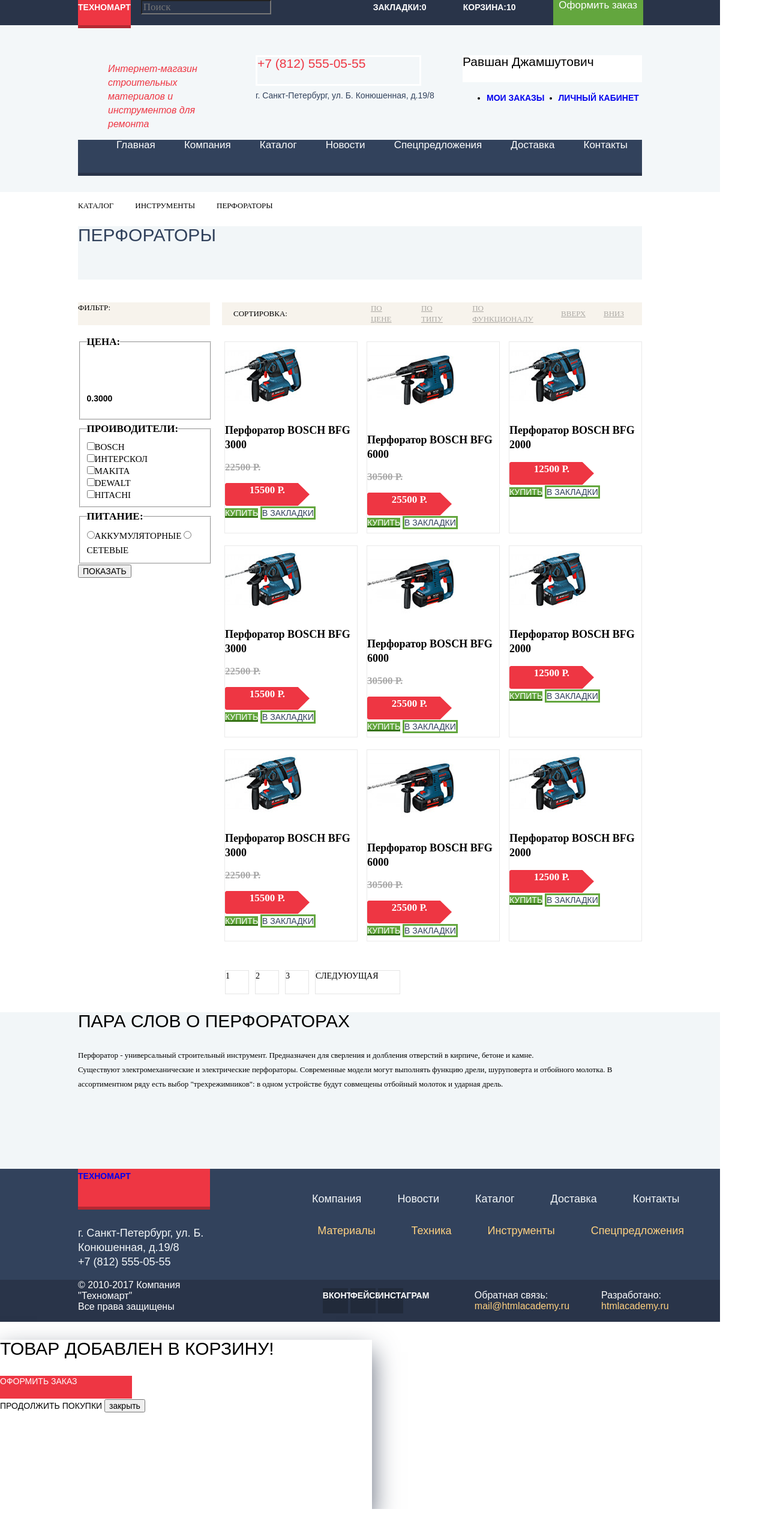
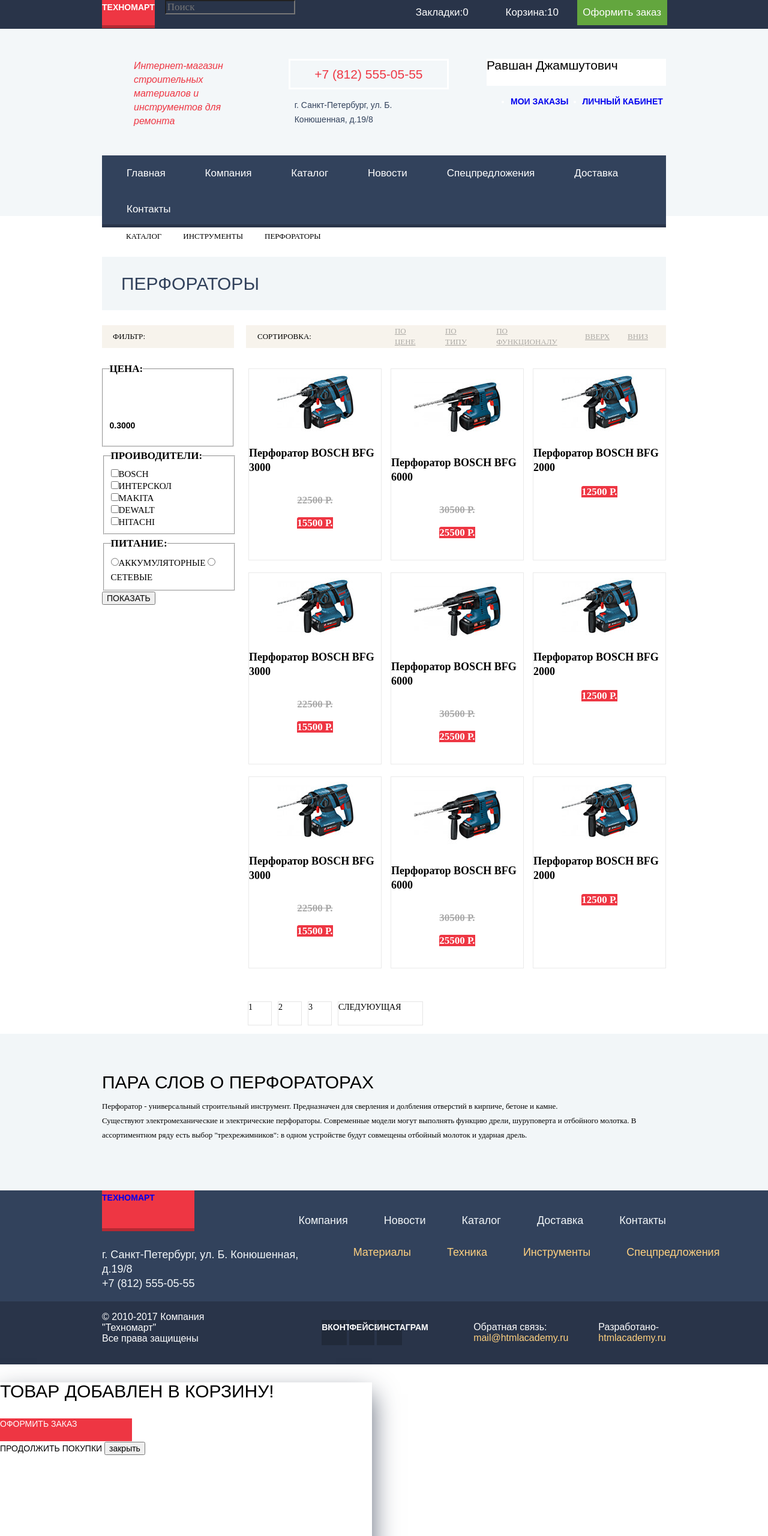
Before and after one commit to Picassinio/674467-technomart, a plain HTML site: page catalog.html in a window 1280 px wide. Shown: the top 2560 px of the page at 60% size. Before the commit the page ends 2515 px from the top, so only its background shows below. Drawn offline with Linux system fonts and the light colour scheme; a web font is replaced by a local one.

Commit message:
пошлифовал сетку

```diff
--- a/catalog.html
+++ b/catalog.html
@@ -11,6 +11,7 @@
 	<body>
 		<header class="header">
   			<div class="header-top">
+  				<div class="conteiner header-top-conteiner">
 					<a class="header-logo" href="#">ТЕХНОМАРТ</a>
 					<form class="header-search" action="https://echo.htmlacademy.ru" method="post">
 							<span class="search-image"></span>
@@ -23,6 +24,8 @@
 		  				<li><a class="header-buy-order" href="#">Оформить заказ</a></li>
 		  			</ul>
 		  		</div>
+  			</div>
+  			<div class="conteiner">
 	  			<div class="header-middle">
 		  			<h1 class="header-caption">Интернет-магазин строительных материалов и инструментов для ремонта</h1>
 		  			<div class="header-contacts">
@@ -49,15 +52,18 @@
 			  			<li><a href="#">Контакты</a></li>
 			  		</ul>
 				</nav>
+			</div>
   		</header>
   		<main>
+  			<div class="conteiner">
 	  			<ul class="breadcrumbs">
 	  				<li><a href="catalog.html">Каталог</a></li>
 	  				<li><a href="#">Инструменты</a></li>
 	  				<li>Перфораторы</li>
 	  			</ul>
   			<h2>ПЕРФОРАТОРЫ</h2>
-	  		<section class="products">
+  		</div>
+	  		<section class="conteiner products">
 	  			<div class="sorting-conteiner">
 		          <h3 class="sorting-block">ФИЛЬТР:</h3>
 		          <div class="more-sorting">
@@ -96,7 +102,6 @@
 		          	  <button type="submit" class="sorting-button" name="sorting-button" value="Показать">ПОКАЗАТЬ</button>
 		          </form>
 	      	</div>
-	          <div class="products-inner">
 				<ul class="products-catalog">
 					<li>
 					   <article class="products-item">
@@ -268,8 +273,6 @@
           		</li>
          	</ul>
 	    </div>
-	    </div>
-          	<div>
           <ul class="pagination">
           	<li>
           		<a href="#">1</a>
@@ -284,15 +287,17 @@
           		<a href="#">СЛЕДУЮУЩАЯ</a>
           	</li>
           </ul>
-            </div>
           </section>
           <section class="perforators-about">
+          	<div class="conteiner">
 	          	<h3>ПАРА СЛОВ О ПЕРФОРАТОРАХ</h3>
 	          	<p>Перфоратор - универсальный строительный инструмент. Предназначен для сверления и долбления отверстий в кирпиче, бетоне и камне.<br>
 	          	Существуют электромеханические и электрические перфораторы. Современные модели могут выполнять функцию дрели, шуруповерта и отбойного молотка. В ассортиментном ряду есть выбор "трехрежимников": в одном устройстве будут совмещены отбойный молоток и ударная дрель.</p>
+	          </div>
           </section>
       </main>
       <footer class="footer-navigation">
+        	<div class="conteiner">
 	        	<div class="footer-conteiner">
 		  			<a class="footer-navigation-logo" href="#">ТЕХНОМАРТ</a>
 		  			<ul class="footer-line footer-navigation-list">
@@ -314,8 +319,10 @@
 		  				<li><a href="#">Спецпредложения</a></li>
 		  			</ul>
 		  		</div>
+		  	</div>
   		</footer>
   		<footer class="footer">
+  			<div class="conteiner footer-flex">
 	  			<p class="footer-copyright">&copy; 2010-2017 Компания "Техномарт"<br>
 	  			Все права защищены</p>
 	  			<ul class="footer-social">
@@ -327,9 +334,10 @@
 	        		<a href="mailto:mail@htmlacademy.ru">mail@htmlacademy.ru</a>
 	        	</p>
 	        	<p class="footer-line footer-developers">
-        		Разработано:
+	        		Разработано-<br>
 	        		<a href="htmlacademy.ru">htmlacademy.ru</a>
 	        	</p>
+	        </div>
         </footer>
         <section class="modal modal-bookmarks">
           <p>Товар добавлен в корзину!</p>
--- a/css/style.css
+++ b/css/style.css
@@ -1,8 +1,4 @@
 body {
-	margin: 0;
-	padding: 0;
-	width:1200px;
-
 	font-family: "Cuprum", Arial, sans-serif;
 	font-size: 14px;
 	line-height: 24px;
@@ -20,21 +16,28 @@
 	visibility: hidden;
 }
 .header {
+	color: #ffffff;
 	background-color: #F3F7F9;
 	height: 320px;
+	width:100%;
+	padding-bottom:40px;
 }
 .header-top {
-	color: #ffffff;
-
 	background-color:#293449;
 	padding:0;
-	height:42px;
-
+	width:100%;
+	margin-bottom:50px;
+}
+.header-top-conteiner {
 	display:flex;
-	padding-left:130px;
-	padding-right: 130px;
-	align-items:flex-start;
-	margin-bottom:50px;
+	align-items:stretch;
+	min-height:42px;
+}
+.conteiner {
+	width:940px;
+	padding-left: 42px;
+	padding-right: 42px;
+	margin:auto;
 }
 .header-search {
 	margin:0;
@@ -87,15 +90,23 @@
 }
 .header-buy {
 	display:flex;
-	align-items: flex-start;
+	align-items: stretch;
 	margin:0;
+	height:100%;
 }
 .header-buy a {
+  font-size: 17px;
+  font-weight: normal;
+  font-style: normal;
+  line-height: 42px;
+  text-align: center;
+  vertical-align: middle;
   color: #ffffff;
+  text-transform: none;
 }
 .header-buy-item  {
   width: 150px;
-  height: 42px;
+  height: 100%;
   background-color: #293449;
   display: block;
 }
@@ -114,7 +125,7 @@
 	line-height: 18px;
 
 	width:150px;
-	height:42px;
+	height:100%;
 	background-color: #63a63e;
 	display: block;
 
@@ -131,14 +142,11 @@
 .header-middle {
 	background-color: #F3F7F9;
 	display: flex;
-	padding-left:180px;
-	padding-right: 130px;
 	justify-content: flex-start;
+	align-items: flex-start;
 	margin-bottom:44px;
+	padding-left:53px;
 }
-
-
-
 .header-caption {
 	font-size:16px;
 	font-weight:normal;
@@ -148,24 +156,30 @@
 
 	width: 196px;
   	height: 60px;
+  	margin:0;
   	margin-right:68px;
 
 	text-transform: none;
+}
+.header-contacts {
+	width:270px;
+	margin-right: 69px;
+	margin-bottom:-10px;
 }
 
 .header-number {
   font-size: 21px;
   font-weight: normal;
   font-style: normal;
-  line-height:21px;
+  line-height:45px;
   color: #ee3643;
+  text-align: center;
+  vertical-align: middle;
 
-  width: 270px;
-  height: 45px;
+  width: 100%;
+  min-height: 45px;
   border: solid 3px #ffffff;
   display: block;
-  margin-right: 69px;
-  margin-bottom:-10px;
 
 }
 .header-address {
@@ -174,6 +188,7 @@
   	font-style: normal;
   	line-height: 24px;
 	color:#32425c;
+	padding-left:10px;
 
 	text-transform: none;
 }
@@ -194,8 +209,10 @@
   font-size: 21px;
   font-weight: normal;
   font-style: normal;
-  font-stretch: normal;
+  line-height: 45px;
   color: #000000;
+  text-align: center;
+  vertical-align: middle;
 
   text-transform: none;
 }
@@ -219,49 +236,58 @@
 	display: block;
 }
 .site-navigation {
-
-	width: 940px;
-  	height: 60px;
+  	min-height: 60px;
 	background-color:  #32425c;
 	box-shadow: inset 0px -5px 0 0 #293449;
-	margin-left: 130px;
+	padding-left:0;
 }
 .site-navigation-list {
-	display: flex;
-	align-items: center;
-	flex-direction: row;
-	justify-content: space-around;
+	padding:0;
+	padding-left:10px;
+	margin:0;
 }
-
+.site-navigation-list li {
+	display:inline-block;
+	margin: 0;
+}
 .site-navigation-list a {
 	font-size:17px;
 	font-weight: normal;
   	font-style: normal;
-  	line-height:17px;
+  	line-height:60px;
+  	vertical-align: middle;
 	color: #ffffff;
 
+	margin: 0;
 	text-transform: none;
-	vertical-align: middle;
 	display: block;
-	height: 60px;
+	min-height: 60px;
+	padding-right:31px;
+	padding-left: 31px;
 }
 .site-navigation-list a:hover{
 	background-color:#212a3a;
+	height:55px;
 }
 .site-navigation-list a:active {
 	background-color: #1d2739;
 }
 .categories {
-	margin-left: 90px;
-	margin-bottom: 53px;
+	margin-bottom:53px;
+
 }
 .categories-navigation {
 	display: flex;
-	justify-content: row;
+	justify-content: space-between;
 	flex-wrap: wrap;
+	padding: 0;
+	max-width: 940px;
+}
+.categories-navigation-inner {
+	padding:0;
+	list-style: none;
 }
 .categories-navigation li {
-	margin-right: 20px;
 }
 
 .categories-navigation p {
@@ -271,6 +297,7 @@
   font-style: normal;
   line-height: 30px;
   color: #ffffff;
+  margin:0;
 }
 .categories-navigation a {
   font-size: 14px;
@@ -282,7 +309,8 @@
 }
 .categories-item {
 	width: 300px;
-	height: 123px;
+	min-height: 123px;
+	margin-bottom: 20px;
 }
 
 .categories-button {
@@ -296,12 +324,17 @@
 }
 .categories-materials {
 	background-color: #ffbf47;
+	margin-right: 20px;
 }
 .categories-instrument {
+  margin-right: 20px;
   background-color: #3bbce3;
 }
 .categories-technique {
   background-color: #dc91d8;
+}
+.slider {
+	margin-right: 20px;
 }
 .slider h3 {
   font-size: 36px;
@@ -309,8 +342,9 @@
   font-style: normal;
   line-height: 36px;
   color: #ffffff;
+  margin:0;
 }
-.slider p{
+.slider p {
   font-size: 18px;
   font-weight: normal;
   font-style: normal;
@@ -332,8 +366,9 @@
 }
 .red-button {
   width: 253px;
-  height: 38px;
+  min-height: 38px;
   display: block;
+  background-color: #ee3643;
 }
 .red-button:hover,
 .red-button:focus {
@@ -349,6 +384,8 @@
   background-color: #685C52;
   background-image: url(../img/slider1.jpg);
   background-repeat: no-repeat;
+  background-position:center;
+  display: none;
 }
 .slide-second {
   width: 620px;
@@ -356,6 +393,7 @@
   background-color: #685C52;
   background-image: url("../img/slider2.jpg");
   background-repeat: no-repeat;
+  background-position:center;
 }
 .slide-button {
 
@@ -367,10 +405,8 @@
   background-color: #ffc047;
 }
 .popular-block {
-  width: 940px;
   height: 89px;
   background-color: #f9f5f0;
-  margin-left: 130px;
   display: flex;
   justify-content: space-between;
   align-items: center;
@@ -388,26 +424,27 @@
   font-size: 14px;
   font-weight: normal;
   font-style: normal;
-  line-height: 18px;
+  line-height: 38px;
   color: #ffffff;
-
-  width: 253px;
-  height: 38px;
-  background-color: #ee3643;
+  vertical-align: middle;
+  text-align: center;
 }
 .products-catalog {
 	display: flex;
 	justify-content: space-between;
-	margin-left:90px;
-	margin-right: 70px;
 	flex-wrap: wrap;
+	padding:0;
+	margin-bottom:21px;
 }
 .products-item {
   width: 220px;
-  height: 318px;
+  min-height: 318px;
   background-color: #ffffff;
   border: solid 1px #eaeaea;
   margin-bottom:20px;
+  display: flex;
+  flex-direction: column;
+  align-items: center;
 }
 .products-item:hover {
 	box-shadow: 0px 10px 25px 0 rgba(41, 52, 73, 0.5);
@@ -419,7 +456,6 @@
   font-weight: bold;
   font-style: normal;
   line-height: 20px;
-  letter-spacing: normal;
   text-align: center;
   color: #000000;
 
@@ -444,8 +480,7 @@
   line-height: 1.06;
   letter-spacing: normal;
   color: #ffffff;
-}
-.products-price {
+
   text-align: center;
   width: 141px;
   height: 38px;
@@ -456,9 +491,9 @@
 .producers-catalog {
 	display: flex;
 	flex-wrap: wrap;
-	margin-left: 90px;
-	margin-right: 50px;
 	justify-content: space-between;
+	padding:0;
+	max-width:940px;
 }
 .producers-icon a {
   width: 220px;
@@ -466,7 +501,6 @@
   background-color: #ffffff;
   border: solid 1px #eaeaea;
   display: block;
-  margin-right: 20px;
   margin-bottom: 20px;
 }
 .producers-icon a:hover,
@@ -484,6 +518,7 @@
 .service {
   background-color: #F5F9FA;
   margin-bottom:82px;
+  width:100%;
 }
 .service h2 {
   font-size: 30px;
@@ -491,13 +526,10 @@
   font-style: normal;
   line-height: 30px;
   color: #000000;
-
-  margin-left:130px;
 }
 .service h2+p {
   width: 398px;
   height: 96px;
-  margin-left:130px;
 }
 .service p {
   font-family: PTSans;
@@ -513,7 +545,7 @@
   text-transform: none;
 }
 .service-list {
-	margin-left:90px;
+	padding:0;
 }
 .service-list li {
   color: #ffffff;
@@ -553,14 +585,13 @@
   height: 38px;
   background-color: #ff5357;
 }
-.conteiner {
+.conteiner-2 {
 	display: flex;
 	margin-bottom: 86px;
 }
 .technomart-about {
   width: 519px;
   height: 293px;
-  margin-left:130px;
   margin-right:120px;
 }
 .technomart-about h3 {
@@ -640,13 +671,15 @@
 .footer-navigation {
 	background-color: #32425c;
 	margin-bottom:0;
+	width:100%;
 }
 .footer-conteiner {
 	display:flex;
 }
 .footer-navigation-list {
+	margin-top: 38px;
+	padding:0;
 	display: flex;
-	margin-top: 38px;
 }
 .footer-navigation-logo {
   width: 220px;
@@ -654,8 +687,7 @@
   background-color: #ee3643;
   box-shadow: inset 0px -5px 0 0 rgba(0, 0, 0, 0.24);
   display: block;
-  margin-left: 130px;
-  margin-right: 130px;
+  margin-right: 113px;
 }
 .footer-navigation p,
 .footer-navigation-number {
@@ -665,6 +697,9 @@
   line-height: 24px;
   color: #f3f7f9;
 }
+.footer-navigation-list li {
+
+}
 .footer-navigation-list a {
   font-size: 18px;
   font-weight: normal;
@@ -673,7 +708,7 @@
   color: #f3f7f9;
 
   text-transform: none;
-  margin-right: 60px;
+  margin-left: 60px;
   margin-bottom:43px;
 }
 .footer-navigation-list a:active {
@@ -682,15 +717,17 @@
 }
 .footer-conteiner-2 {
 	display: flex;
+	justify-content: space-between;
 }
 .footer-conteiner-2 p {
-	margin-right: 50px;
-	margin-left: 130px;
-
 	text-transform: none;
+	padding: 0;
 }
 .footer-navigation-categories {
 	display: flex;
+	justify-content: space-between;
+	min-width:584px;
+	padding:0;
 }
 .footer-navigation-categories a {
   font-size: 18px;
@@ -700,7 +737,11 @@
   color: #ffd180;
 
   text-transform: none;
-  margin-right: 60px;
+  margin-left: 60px;
+}
+.footer-navigation-categories li:first-child a {
+	margin:0;
+	margin-left:85px;
 }
 .footer-navigation-categories a:active {
 	color: rgba(255, 209, 128, 0.5);
@@ -711,10 +752,14 @@
 }
 .footer {
 	background-color: #293449;
-
+	width:100%;
 	margin-top: 0;
+}
+.footer-flex {
 	display: flex;
 	align-items: center;
+	justify-content: space-between;
+	height:105px;
 }
 .footer p {
   font-size: 16px;
@@ -727,14 +772,12 @@
 }
 .footer p:first-child {
 	margin-top:0;
-	margin-left:130px;
-}
-.footer-copyright {
-	margin-right:122px;
+	margin-right: 160px;
 }
 .footer-social {
 	display: flex;
-	margin-right: 119px;
+	margin-riht: 119px;
+	padding:0;
 }
 .footer-social a {
   color: #ffffff;
@@ -746,7 +789,8 @@
   margin-left:4px;
 }
 .footer-contacts {
-	margin-right:53px;
+	margin-left:119px;
+	margin-right:50px;
 }
 .footer p a {
 	color: #ffd180;
@@ -877,7 +921,10 @@
 }
 .breadcrumbs {
 	display:flex;
-	margin-left:90px;
+	padding: 0;
+	padding-left:40px;
+	margin:0;
+	margin-top:25px;
 }
 .breadcrumbs li,
 .breadcrumbs a {
@@ -889,42 +936,48 @@
   color: #000000;
 
   margin-right:18px;
+
 }
 main ul+h2 {
   font-size: 30px;
   font-weight: normal;
   font-style: normal;
-  line-height: 30px;
+  line-height: 89px;
   color: #32425c;
 
   background-color: #f2f6f8;
-  width: 940px;
+  width: 908px;
   height: 89px;
-  margin-left: 130px;
+  padding-left:32px;
+  vertical-align: middle;
 }
 .sorting-conteiner {
 	display: flex;
 	align-items: center;
+	margin-bottom:20px;
 }
 .sorting-block {
   font-family: PTSans;
   font-size: 13px;
   font-weight: normal;
   font-style: normal;
-  line-height: 18px;
+  line-height: 38px;
   color: #000000;
 
   background-color: #f7f3ec;
+  margin:0;
   margin-right: 20px;
-  margin-left: 130px;
-  width: 220px;
-  height: 38px;
+  min-width: 202px;
+  min-height: 38px;
+  padding-left:18px;
+  vertical-align: middle;
 }
 .more-sorting {
   background-color: #f7f3ec;
   display: flex;
-	width: 700px;
-  	height: 38px;
+  min-width: 700px;
+  min-height: 38px;
+  justify-content: space-between;
   align-items: center;
 }
 .more-sorting p {
@@ -934,6 +987,7 @@
   font-style: normal;
   line-height: 18px;
   color: #000000;
+  margin: 0;
   margin-left: 19px;
   margin-right: 139px;
 }
@@ -959,19 +1013,17 @@
 	display: flex;
 	justify-content: flex-start;
 }
-.products-inner {
-	margin-right:60px;
-	margin-left:-110px;
-}
-
 .form-conteiner {
 	display: flex;
 	flex-direction: column;
 	align-items: flex-start;
-	margin-left:130px;
+	margin-right:20px;
 }
 .form-conteiner fieldset {
 	width:195px;
+}
+.sorting-price {
+	margin:0;
 }
 .sorting-price legend {
   font-family: PTSans;
@@ -1026,6 +1078,9 @@
   line-height: 18px;
   color: #000000;
 }
+.products-buy {
+	display: none;
+}
 .products-buy a:nth-child(1) {
   font-size: 14px;
   font-weight: normal;
@@ -1065,7 +1120,7 @@
 }
 .pagination {
 	display: flex;
-	margin-left:335px;
+	margin-left:203px;
 }
 .pagination li {
 	margin-right:10px;
@@ -1097,6 +1152,9 @@
 .perforators-about {
 	background-color:#f2f6f8;
 	height: 261px;
+	width:100%;
+	display: flex;
+	align-items:center;
 }
 .perforators-about h3 {
   font-size: 30px;
@@ -1107,6 +1165,7 @@
   letter-spacing: normal;
   text-align: left;
   color: #000000;
+  margin:0;
 }
 .perforators-about p {
   font-family: PTSans;
@@ -1120,9 +1179,4 @@
   color: #000000;
 
   text-transform: none;
-  width: 938px;
 }
-.perforators-about h3,
-.perforators-about p {
-	margin-left:130px;
-}
```
Also changed, not shown: index.html (+22 -18 lines). Lines whose indentation alone changed are shown as unchanged.
